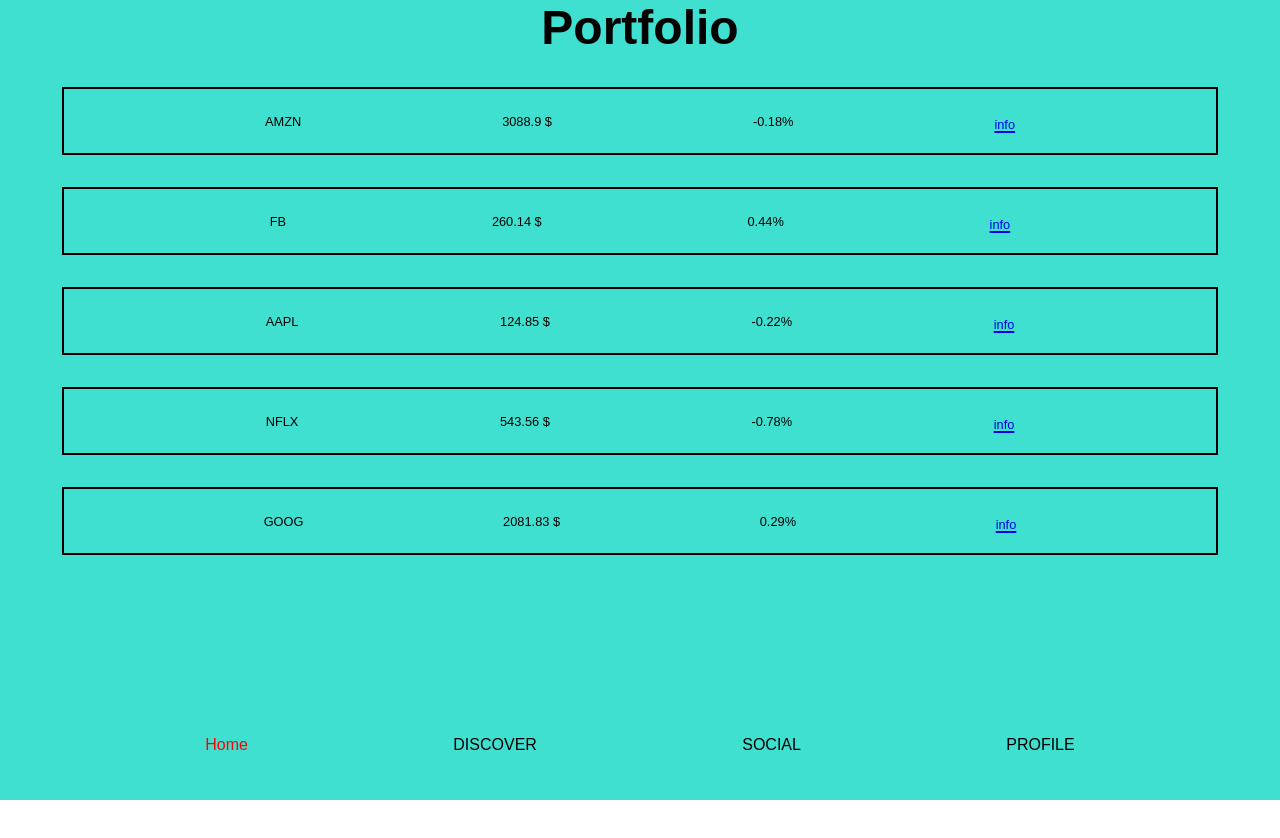
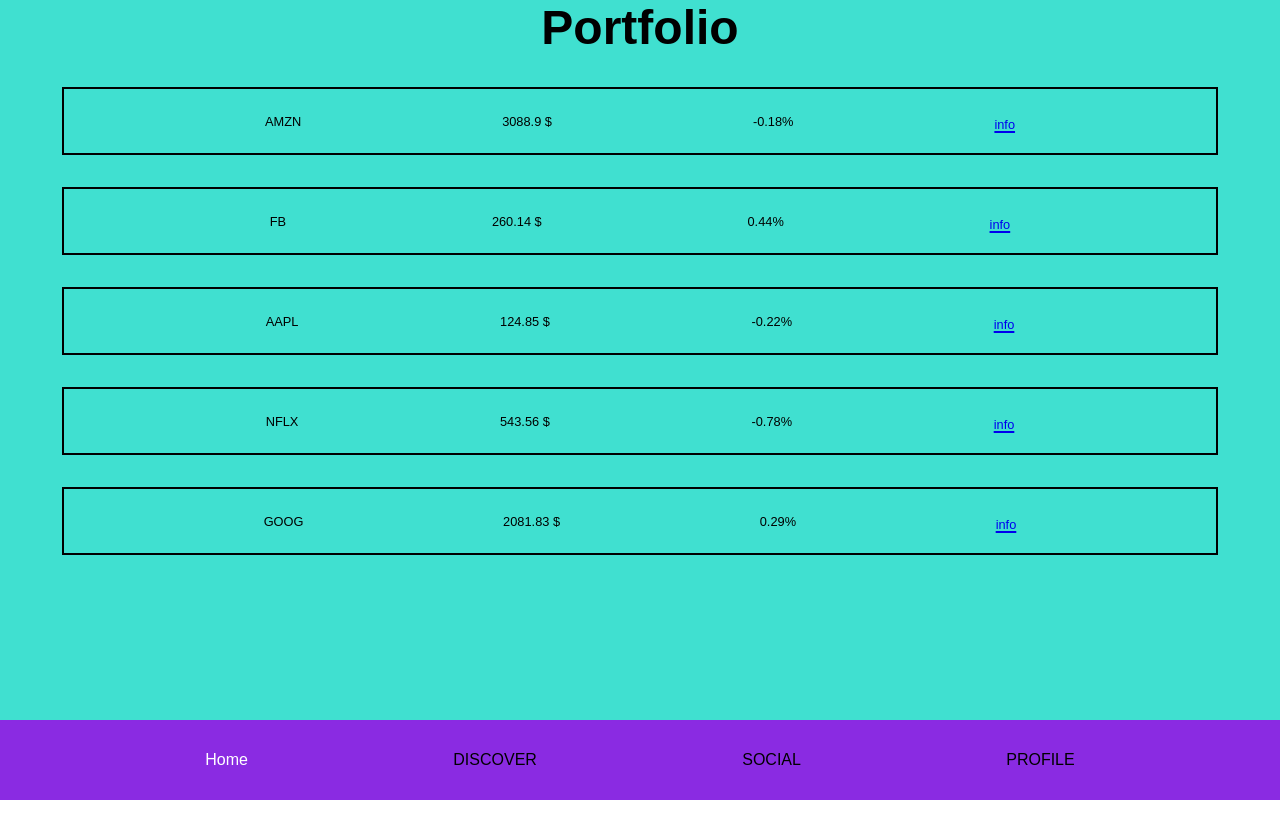
Before and after one commit to Jesper-dev/fe20tp2_bev_grupp8, a React (Create React App) app: page / in a window 1280 px wide. Shown: the top 838 px of the page. Built offline with nearby package versions, Linux system fonts and the light colour scheme.

Commit message:
Established intial styling for toolbar.

```diff
--- a/src/components/toolbar-bottom/ToolbarElements.js
+++ b/src/components/toolbar-bottom/ToolbarElements.js
@@ -2,22 +2,33 @@ import styled from 'styled-components'
 
 
 export const ToolbarElement = styled.nav`
-    position: sticky;
+    position: fixed;
     bottom: 0;
 
     width: 100%;
-    height: 8vh;
+    height: 10vh;
+	overflow-x: auto;
+
+	background-color: blueviolet;
 
 	ul {
 		margin: 0;
 		padding: 0;
+
+		height: 100%;
+		width: 100%;
+
         list-style: none;
 		display: flex;
 		justify-content: space-evenly;
+		align-items: center;
 	}
 
 	a {
-		color: red;
+		display: flex;
+		flex-direction: column;
+		align-items: center;
+		color: var(--white);
         text-decoration: none;
 	}
 
```
